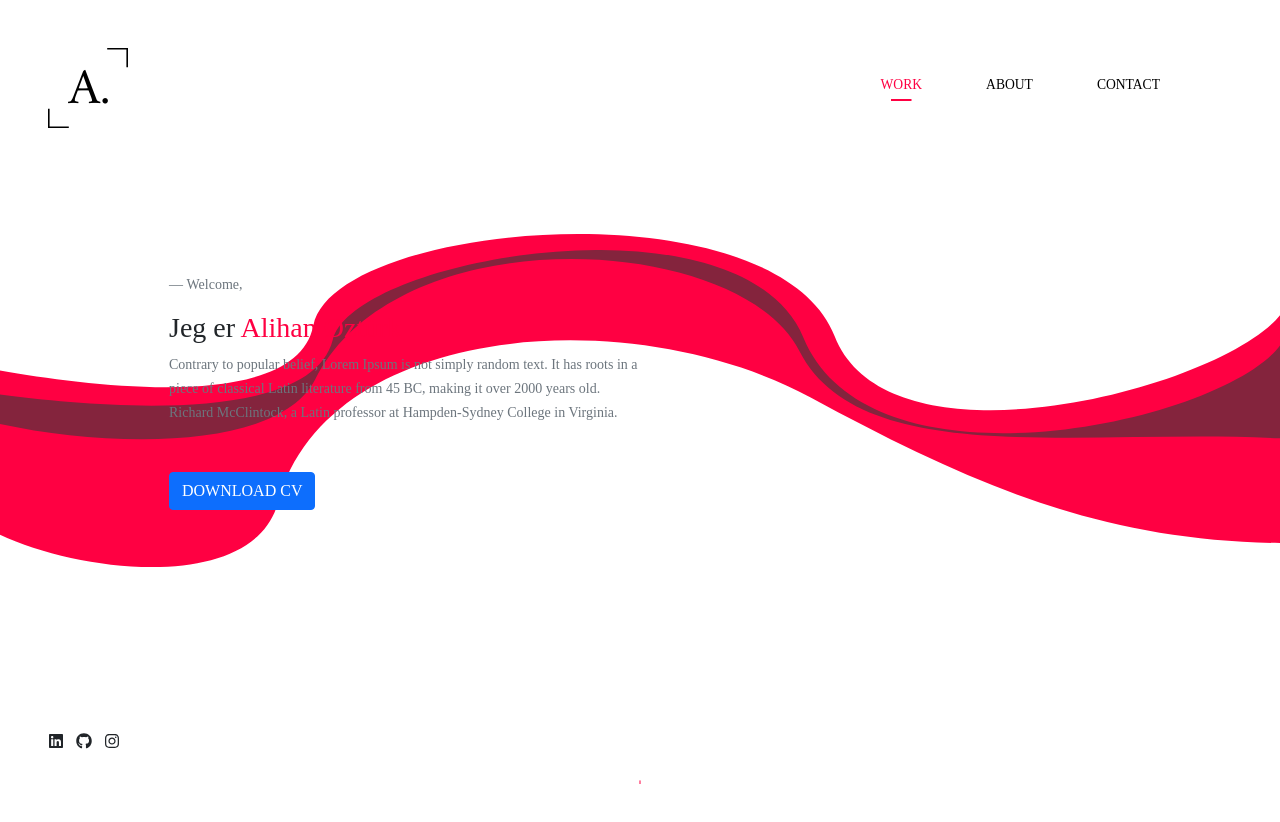
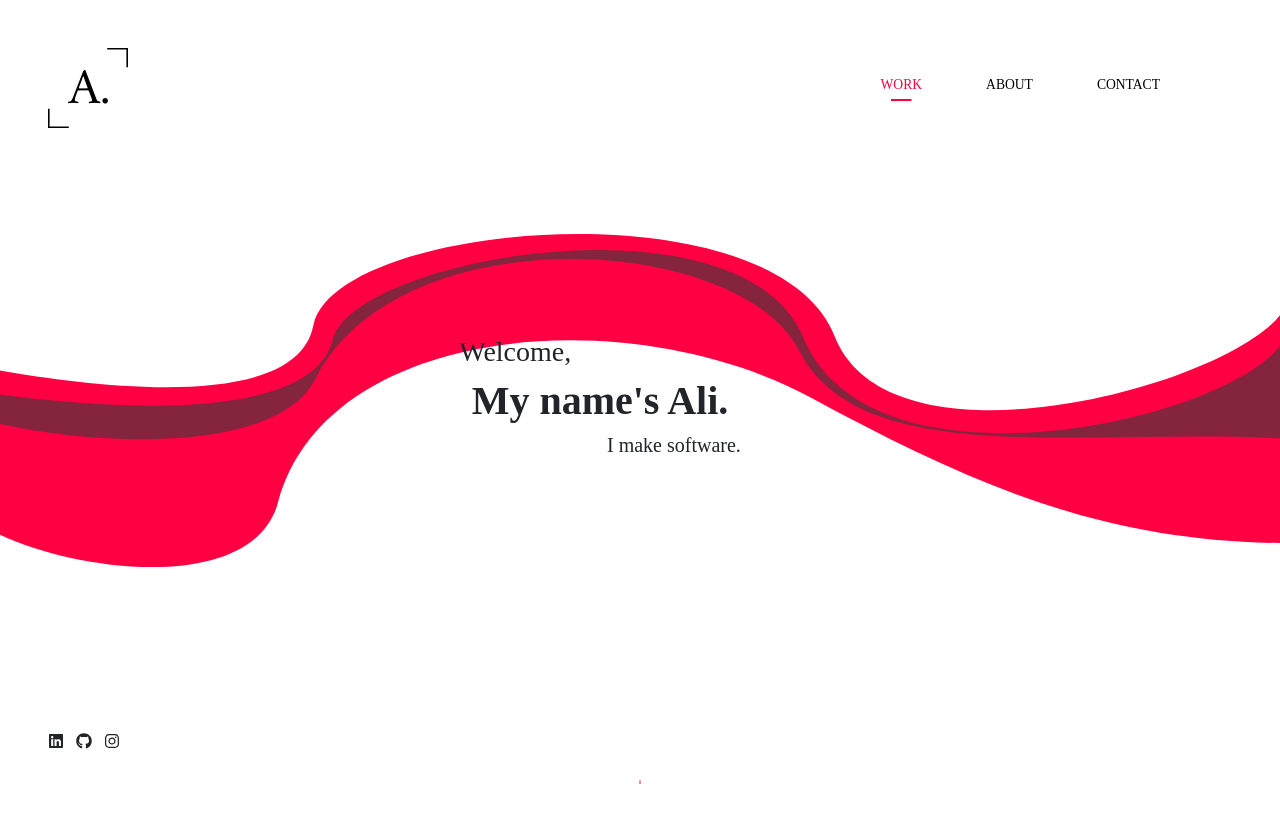
Before and after one commit to Ali-Ozturk/personal--web, a React (Create React App) app: page / in a window 1280 px wide. Shown: the top 822 px of the page. Built offline with nearby package versions, Linux system fonts and the light colour scheme; a web font is replaced by a local one.

Commit message:
Created new hero text

```diff
--- a/src/pages/Frontpage.tsx
+++ b/src/pages/Frontpage.tsx
@@ -6,6 +6,7 @@ import Portfolio from "./Portfolio";
 import {ScrollTrigger} from "gsap/ScrollTrigger";
 import Tippy from "@tippyjs/react";
 import {followCursor} from 'tippy.js';
+import styled from "styled-components";
 
 const Frontpage: React.FC = () => {
     gsap.registerPlugin(ScrollTrigger);
@@ -48,23 +49,12 @@ const Frontpage: React.FC = () => {
         <ScrollIndicator/>
 
         <div className={'d-flex align-items-center justify-content-center vh-100'}>
-            <div className={'w-75'}>
-                <div className={'w-50 animation-test-jumbo'} ref={heroRef}>
-                    <footer className="blockquote-footer">Welcome,</footer>
+            <div className={'animation-test-jumbo'} ref={heroRef} style={{width: '22vw', marginRight: '10vh'}}>
 
-                    <h3>Jeg er <span className={'primary-marker'}>Alihan Øztürk</span></h3>
+                    <HeroParagraphOne>Welcome,</HeroParagraphOne>
+                    <h1 className={'text-center fw-bold'}>My name's Ali.</h1>
+                    <h5 className={'text-end'}>I make software.</h5>
 
-                    <small className={'text-muted'}>Contrary to popular belief, Lorem Ipsum is not simply random
-                        text.
-                        It has roots in a piece of
-                        classical Latin literature from 45 BC, making it over 2000 years old. Richard McClintock, a
-                        Latin
-                        professor at Hampden-Sydney College in Virginia. </small>
-
-                    <div className={'mt-5 testtttt'}>
-                        <Button onClick={() => alert('Test')}>DOWNLOAD CV</Button>
-                    </div>
-                </div>
             </div>
         </div>
 
@@ -78,4 +68,8 @@ const Frontpage: React.FC = () => {
     </>;
 }
 
+const HeroParagraphOne = styled.h3`
+
+`
+
 export default Frontpage;
```
